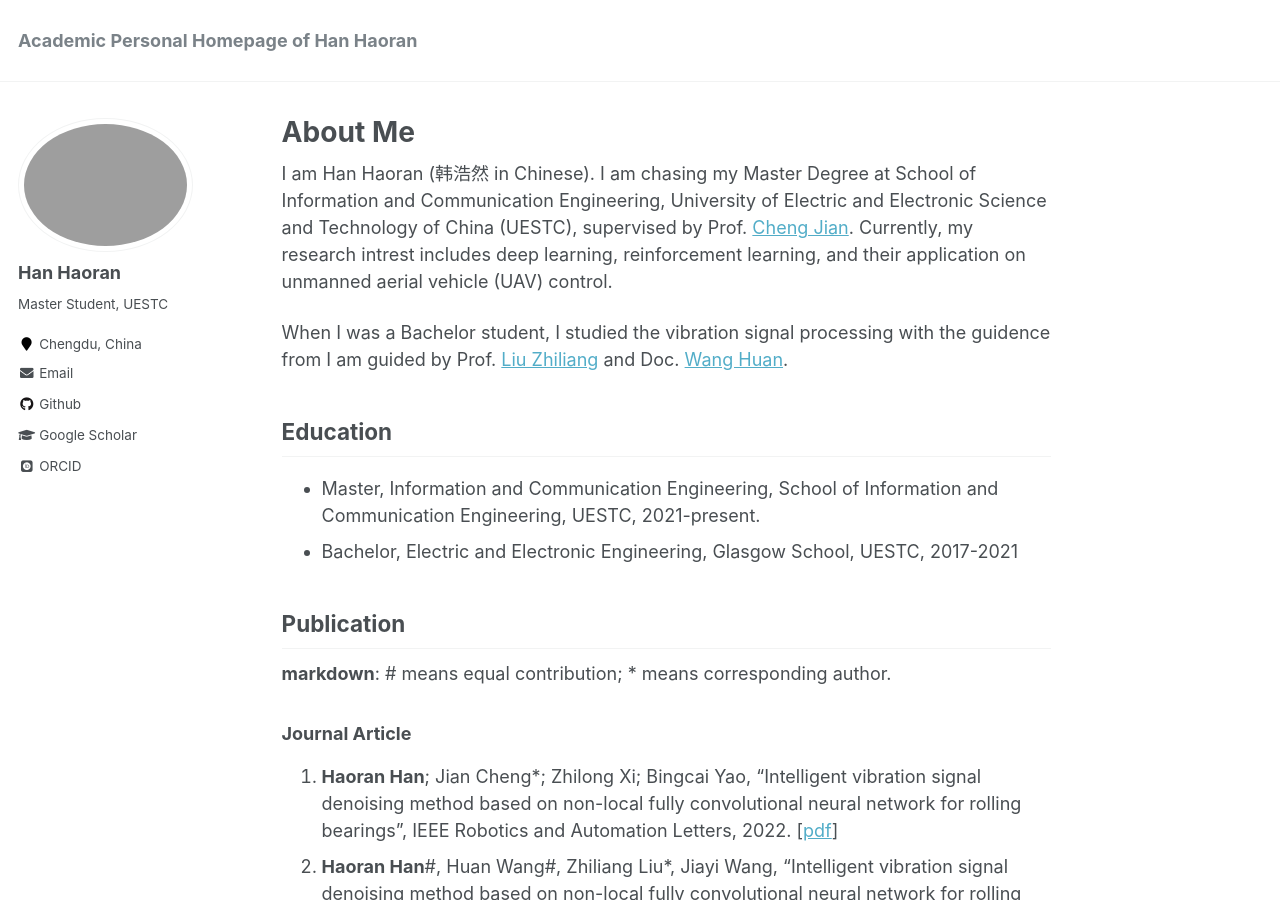
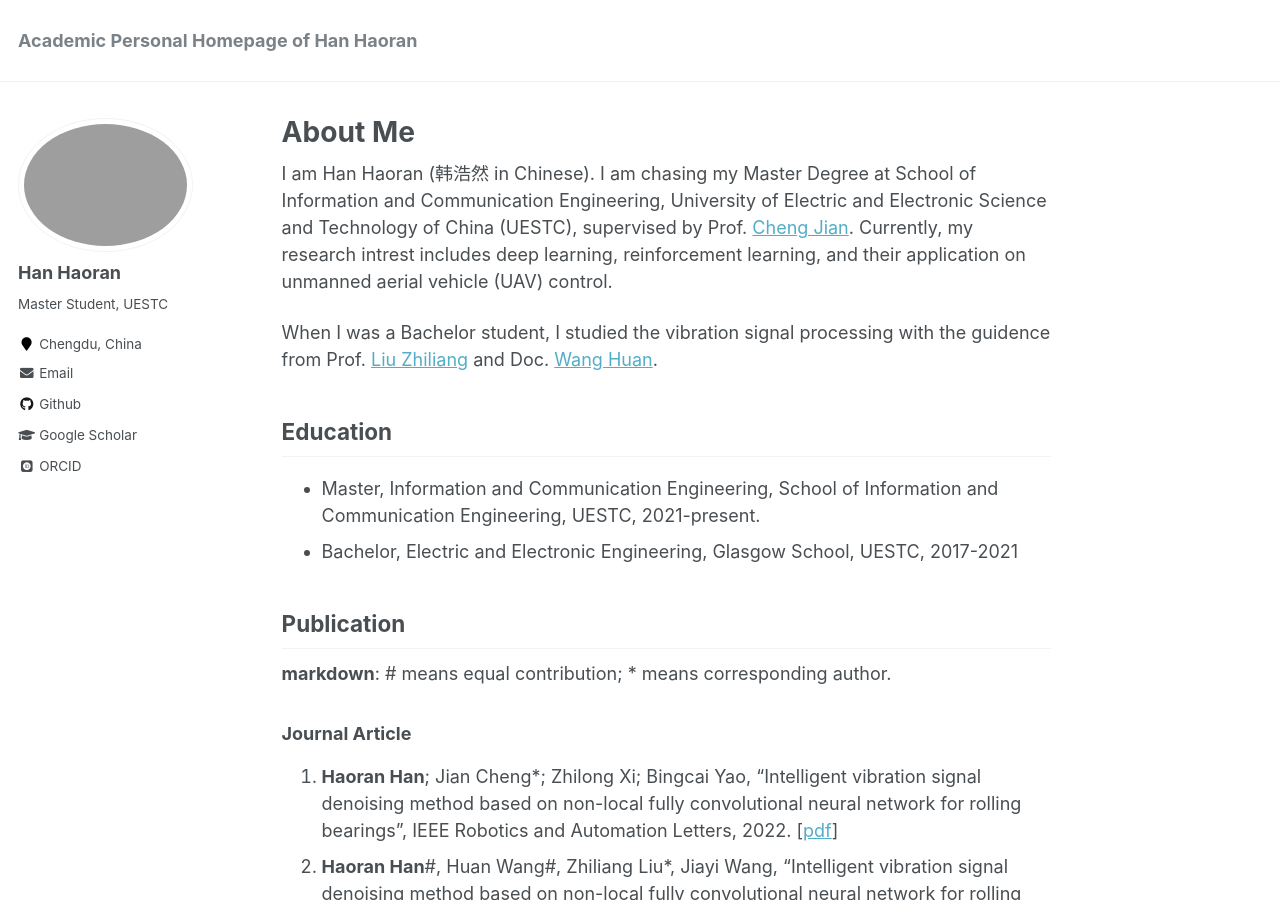
Before and after one commit to Han-Adam/Han-Adam.github.io, a Jekyll site: the page built from _pages/about.md, in a window 1280 px wide and 900 px high. Built offline with Jekyll 4.4.1, drawn with Linux system fonts in a browser that asks for light colours; some web fonts are replaced.

Commit message:
Update about.md

```diff
--- a/_pages/about.md
+++ b/_pages/about.md
@@ -10,7 +10,7 @@ redirect_from:
 
 I am Han Haoran (韩浩然 in Chinese). I am chasing my Master Degree at School of Information and Communication Engineering, University of Electric and Electronic Science and Technology of China (UESTC), supervised by Prof. [Cheng Jian](https://faculty.uestc.edu.cn/cvmi/zh_CN/index.htm). Currently, my research intrest includes deep learning, reinforcement learning, and their application on unmanned aerial vehicle (UAV) control.
 
-When I was a Bachelor student, I studied the vibration signal processing with the guidence from I am guided by Prof. [Liu Zhiliang](https://www.smee.uestc.edu.cn/info/1177/8351.htm) and Doc. [Wang Huan](http://huanwang.online/).
+When I was a Bachelor student, I studied the vibration signal processing with the guidence from Prof. [Liu Zhiliang](https://www.smee.uestc.edu.cn/info/1177/8351.htm) and Doc. [Wang Huan](http://huanwang.online/).
 
 ## Education
 - Master, Information and Communication Engineering, School of Information and Communication Engineering, UESTC, 2021-present.
```
